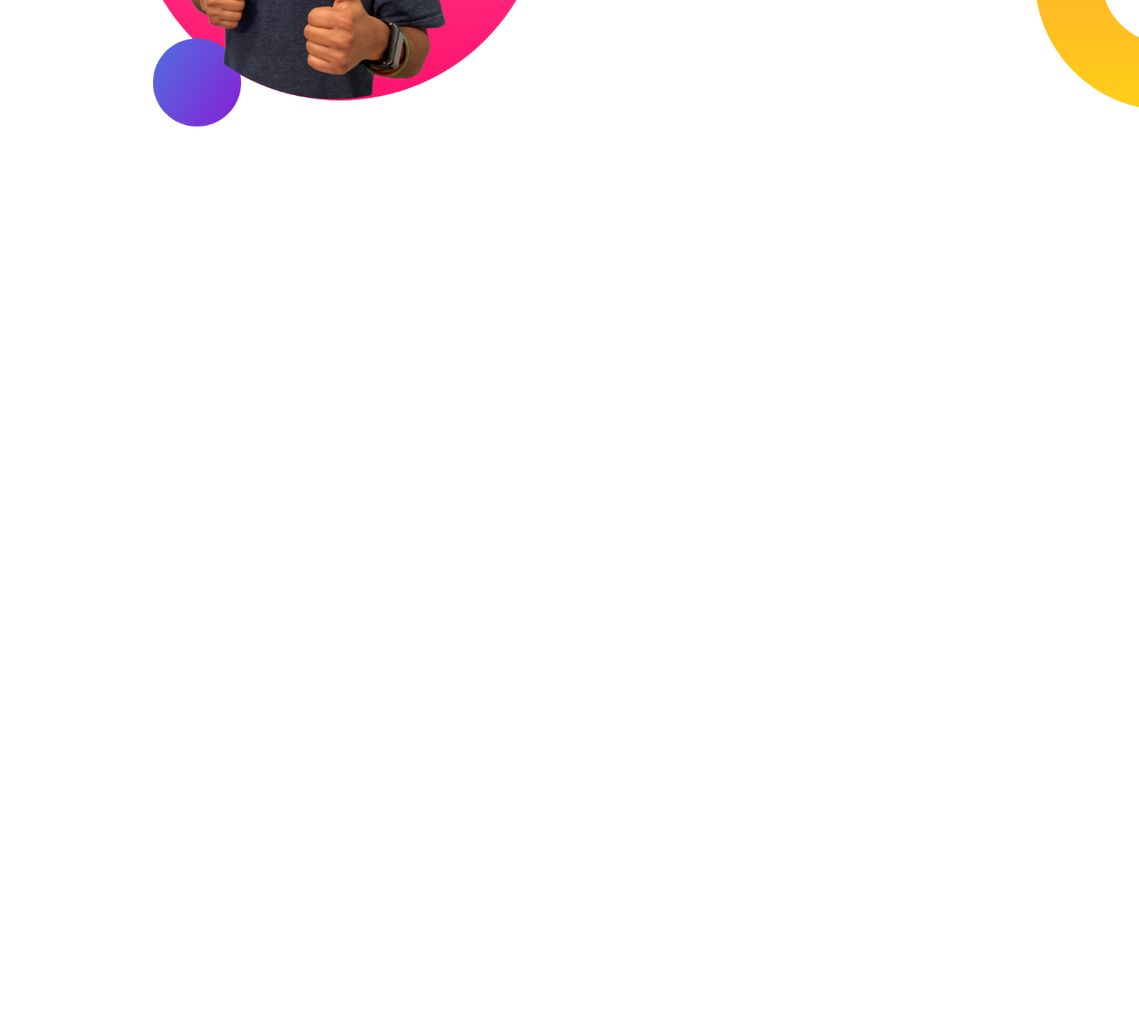
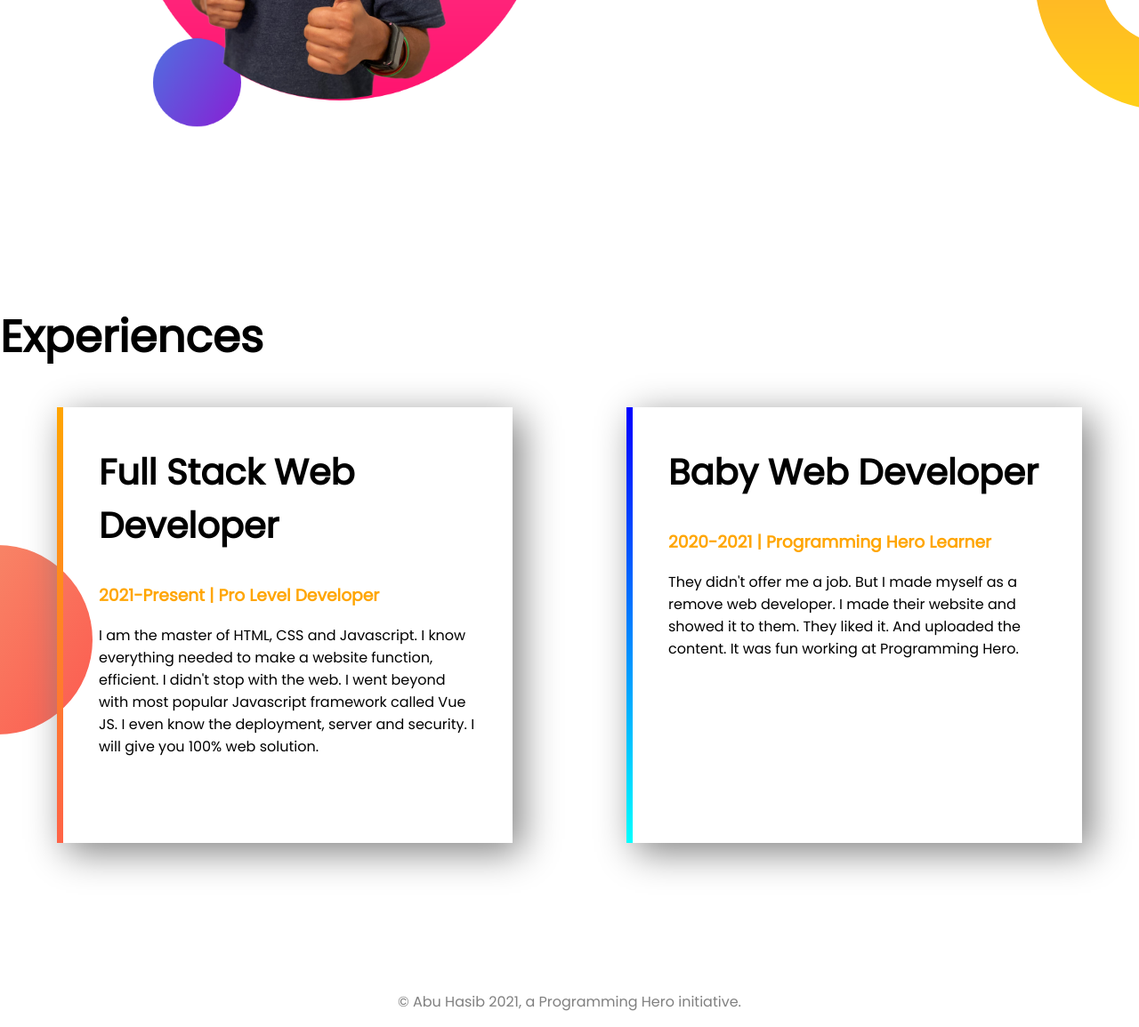
Before and after one commit to hasib9-99/my-frist-website-repo, a plain HTML site: page index.html in a window 1280 px wide. Shown: the part 1016-2171 px from the top of the page at 89% size. Before the commit the page ends 1316 px from the top, so only its background shows below. Drawn offline with Linux system fonts and the light colour scheme.

Commit message:
Experiences ade

```diff
--- a/index.html
+++ b/index.html
@@ -14,7 +14,7 @@
     <section class="frist-section">
         <div class="half-width">
             <h1>Welcome to</h1>
-            <h1><span>Abu Hasib</span> World</h1>
+            <h1><span class="orange-color">Abu Hasib</span> World</h1>
             <h3>Build Climber and Train Stopper</h3>
             <p>You might saw me jumping, climbing buildings, and stopping trains. But nobody pays me a dime for that work. That's why I am learning and mastering web development. I will not stop until I become the Web Development Hero.</p>
             <a class="profile-button" href="https://www.facebook.com/abu.hasib.355138" target="-blank">HIRE ME</a>
@@ -37,7 +37,26 @@
         </div>
 
     </section>
-
+    <section id="experiences">
+        <div>
+            <h1>Experiences</h1>
+        </div>
+        <div class="last-section">
+            <div id="full-stack-developer" class="half-width-last">
+                <h2>Full Stack Web Developer</h2>
+                <h3 class="orange-color">2021-Present | Pro Level Developer</h3>
+                <p>I am the master of HTML, CSS and Javascript. I know everything needed to make a website function, efficient. I didn't stop with the web. I went beyond with most popular Javascript framework called Vue JS. I even know the deployment, server and security. I will give you 100% web solution.</p>
+            </div>
+            <div id="baby-devoloper" class="half-width-last">
+                <h2>Baby Web Developer</h2>
+                <h3 class="orange-color">2020-2021 | Programming Hero Learner</h3>
+                <p>They didn't offer me a job. But I made myself as a remove web developer. I made their website and showed it to them. They liked it. And uploaded the content. It was fun working at Programming Hero.</p>
+            </div>
+        </div>
+    </section>
+    <footer>
+        <p>© Abu Hasib 2021, a Programming Hero initiative.</p>
+    </footer>
 
 
 
--- a/style.css
+++ b/style.css
@@ -5,7 +5,11 @@ body{
 h1{
     font-size: 50px;
 }
-h1 span{
+h2{
+    font-size: 40px;
+
+}
+.orange-color{
     color: orange;
 }
 .frist-section{
@@ -40,3 +44,34 @@ h1 span{
 .secend-div img{
     width: 95%;
 }
+.last-section{
+    display: flex;
+
+}
+#experiences{
+    padding-bottom: 150px;
+    background-image: url(images/exp-bg.png);
+    background-repeat: no-repeat;
+    background-position:left ;
+}
+.half-width-last{
+    width: 40%;
+    box-shadow: 10px 10px 40px gray;
+    margin-left: 5%;
+    margin-right: 5%;
+    padding: 10px 40px 80px;
+}
+#full-stack-developer{
+    border-image:linear-gradient(orange, tomato);
+    border-image-slice: 1;
+    border-left: 7px solid;
+}
+#baby-devoloper{
+    border-image:linear-gradient(blue, cyan);
+    border-image-slice: 1;
+    border-left: 7px solid;
+}
+footer{
+    text-align: center;
+    color: gray;
+}
```
